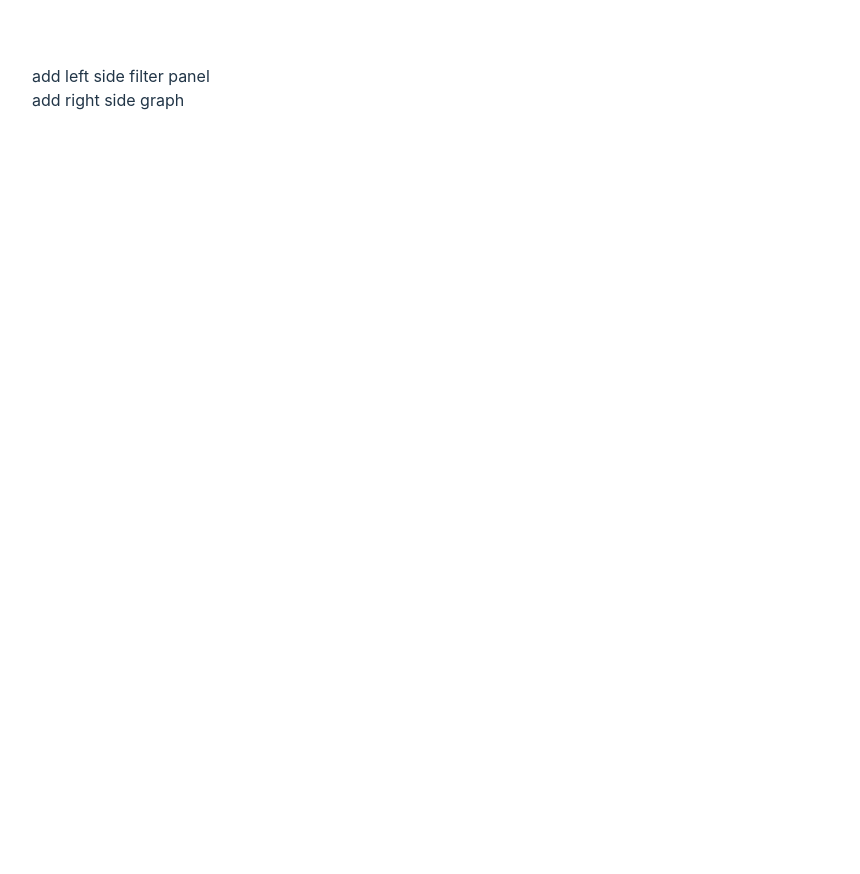
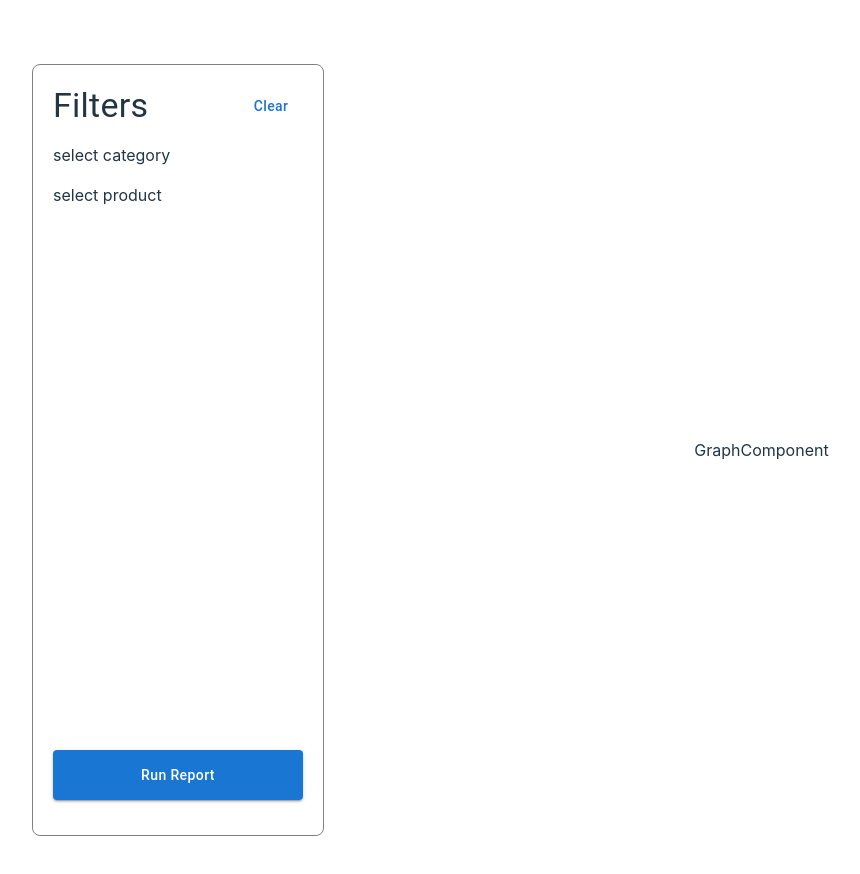
Before and after one commit to lakruone/Product-Dashboard, a React (Vite) app: page / in a window 1280 px wide. Shown: the top 874 px of the page, without its empty margins (32-892 px from the left). Before the commit the page ends 800 px from the top, so only its background shows below. Built offline with nearby package versions, Linux system fonts and the light colour scheme.

Commit message:
added material ui and main ui structure

```diff
--- a/package.json
+++ b/package.json
@@ -10,6 +10,9 @@
     "preview": "vite preview"
   },
   "dependencies": {
+    "@emotion/react": "^11.11.4",
+    "@emotion/styled": "^11.11.5",
+    "@mui/material": "^5.15.15",
     "react": "^18.2.0",
     "react-dom": "^18.2.0"
   },
--- a/src/App.tsx
+++ b/src/App.tsx
@@ -1,11 +1,14 @@
+import { Box } from '@mui/material'
 import './App.css'
-import { TestFunc } from './components/TestFunc'
+import FilterPanel from './components/FilterPanel'
+import GraphComponent from './components/GraphComponent'
 
 function App() {
   return (
-    <>
-      <TestFunc/>
-    </>
+    <Box display={'flex'} gap={'15px'}>
+      <FilterPanel/>
+      <GraphComponent/>
+    </Box>
   )
 }
 
--- /dev/null
+++ b/src/components/FilterPanel.tsx
@@ -0,0 +1,18 @@
+import { Box, Button, Typography } from "@mui/material"
+
+
+const FilterPanel = () => {
+  return (
+    <Box minWidth={'250px'} height={'calc(100vh - 70px)'} border={'1px solid grey'} borderRadius={2} p={'20px'} >
+      <Box display={'flex'} justifyContent={'space-between'}>
+        <Typography variant="h4">Filters</Typography>
+        <Button variant="text" sx={{textTransform: 'none'}}>Clear</Button>
+      </Box>
+      <p>select category</p>
+      <p>select product</p>
+      <Button variant="contained" sx={{textTransform: 'none', position:'absolute', bottom: '0', width: '250px', height:'50px' }} >Run Report</Button>
+    </Box>
+  )
+}
+
+export default FilterPanel
--- /dev/null
+++ b/src/components/GraphComponent.tsx
@@ -0,0 +1,11 @@
+import { Box } from '@mui/material'
+
+const GraphComponent = () => {
+  return (
+    <Box width={'100%'} display="flex" alignItems="center" justifyContent="center">
+        GraphComponent
+    </Box>
+  )
+}
+
+export default GraphComponent
--- a/src/components/TestFunc.tsx
+++ /dev/null
@@ -1,10 +0,0 @@
-
-export const TestFunc = () => {
-  return (
-    <div>
-        <div>add left side filter panel</div>
-        <div>add right side graph</div>
-    </div>
-
-  )
-}
```
Also changed, not shown: 1 other file (tests, documents, lock files or other folders).
